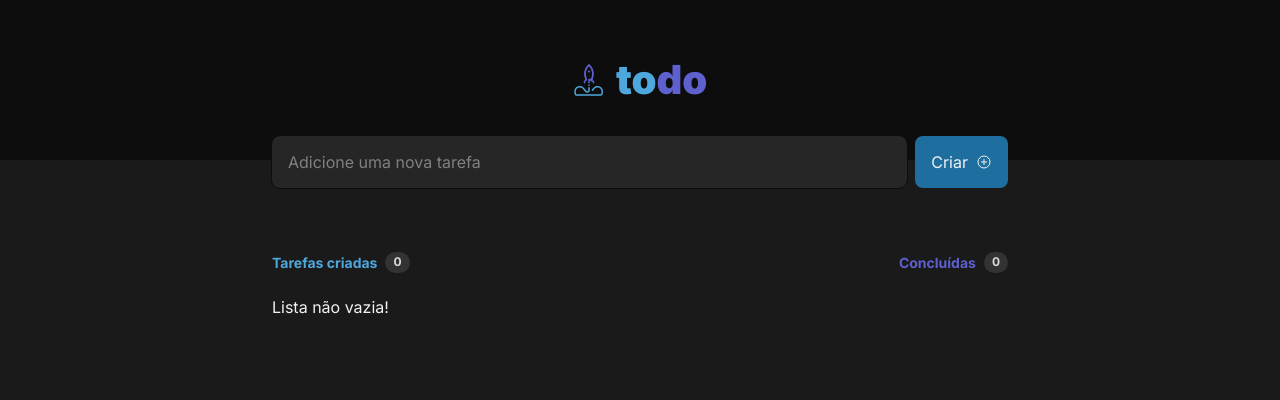
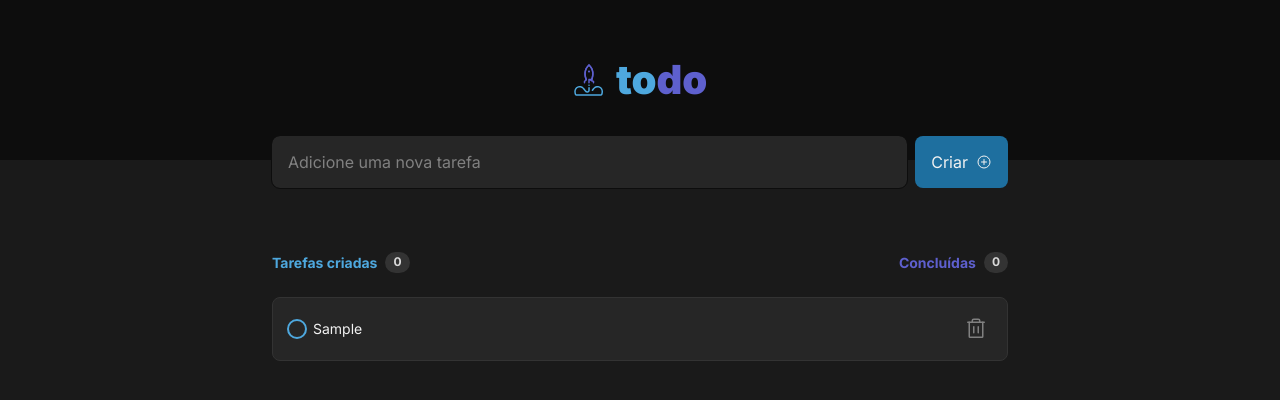
Before and after one commit to araujodg/toDo-Rocket, a React (Vite) app: page / in a window 1280 px wide. Both pictures are taken after typing "Sample" into the empty fields and a click on the button "Criar". Shown: the top 400 px of the page. Built offline with nearby package versions, Linux system fonts and the light colour scheme.

Commit message:
Cria a lista de tarefas e a lógica de estilo quando são concluídas

```diff
--- a/src/App.tsx
+++ b/src/App.tsx
@@ -4,12 +4,11 @@ import { NewTask } from './components/NewTask';
 
 import styles from './App.module.css';
 import { TaskList } from './components/TaskList';
-import { ChangeEvent, useState } from 'react';
+import { useState } from 'react';
 
-interface TasksTypes {
+export interface TasksTypes {
   content: string,
-  id: string,
-  isDone: boolean,
+  id?: string,
 }
 
 export default function App() {
@@ -19,7 +18,6 @@ export default function App() {
     const newTask: TasksTypes = {
       content: taskText,
       id: uuidv4(),
-      isDone: false,
     }
 
     setTasks([...tasks, newTask])
--- /dev/null
+++ b/src/components/Task.module.css
@@ -0,0 +1,70 @@
+.mainContainer {
+  background: var(--grey-500);
+  border: 1px solid var(--grey-400);
+  color: var(--grey-100);
+  padding: 1rem;
+  display: flex;
+  justify-content: space-between;
+  align-items: center;
+  border-radius: 8px;
+  gap: 0.75rem;
+}
+
+.titleContainer {
+  display: block;
+  position: relative;
+  padding-left: 1.5rem;
+  gap: 0.75rem;
+  line-height: 1.4;
+  font-size: 0.875rem;
+}
+
+.titleContainer input {
+  position: absolute;
+  opacity: 0;
+  cursor: pointer;
+  width: 1.2rem;
+  height: 1.2rem;
+  top: 3px;
+  left: 2px;
+  z-index: 1;
+}
+
+.deleteBtn {
+  background: transparent;
+  border: 0;
+  color: var(--grey-300);
+  display: flex;
+  justify-content: center;
+  align-items: center;
+  padding: 0.2rem 0.2rem;
+  border-radius: 4px;
+}
+
+.deleteBtn:hover {
+  cursor: pointer;
+  color: var(--danger-color);
+  background: var(--grey-400);
+}
+
+.checkmark {
+  position: absolute;
+  top: 2px;
+  left: 0;
+  width: 1rem;
+  height: 1rem;
+  border-radius: 999px;
+  outline: 2px solid var(--blue-base);
+  border: none;
+  text-align: center;
+}
+
+.titleContainer input:checked ~ .checkmark {
+  background-color: var(--purple-dark);
+  outline: 2px solid var(--purple-dark);
+}
+
+.done {
+  text-decoration: line-through;
+  color: var(--grey-300);
+}
--- /dev/null
+++ b/src/components/Task.tsx
@@ -0,0 +1,34 @@
+import { Check, Trash } from 'phosphor-react';
+import styles from './Task.module.css';
+import { useState } from 'react';
+import { TasksTypes } from '../App';
+
+export function Task({ content }: TasksTypes) {
+  const [status, setStatus] = useState(0);
+
+  function handleChecked() {
+    if (status === 0) {
+      setStatus(1);
+      return;
+    }
+    if (status === 1) {
+      setStatus(0);
+      return;
+    }
+  }
+
+  return (
+    <div className={styles.mainContainer}>
+      <label className={styles.titleContainer} htmlFor="taskTitle">
+        <p className={status === 1 ? styles.done : 'undone'}>{content}</p>
+        <input onChange={handleChecked} type="checkbox" name="taskTitle" />
+        <span className={styles.checkmark}>
+          <Check style={{ display: status === 1 ? 'inline' : 'none' }} />
+        </span>
+      </label>
+      <button className={styles.deleteBtn} type="button">
+        <Trash size={24} />
+      </button>
+    </div>
+  );
+}
--- a/src/components/TaskList.tsx
+++ b/src/components/TaskList.tsx
@@ -1,18 +1,14 @@
 import { Clipboard } from 'phosphor-react'
 import { useState } from 'react'
+import { Task } from './Task';
 import styles from './TaskList.module.css'
+import { TasksTypes } from '../App';
 
-interface TasksTypes {
-  content: string,
-  id: string,
-  isDone: boolean,
-}
-
-interface TaskListProps {
+export interface TaskListProps {
   tasks?: TasksTypes[],
 }
 
-export function TaskList({ tasks = [], ...props }: TaskListProps) {
+export function TaskList({ tasks = [] }: TaskListProps) {
 
   const isTaskListEmpty = tasks.length === 0;
 
@@ -26,7 +22,9 @@ export function TaskList({ tasks = [], ...props }: TaskListProps) {
         <Clipboard size={56}/>
         <p className={styles['emptyList__text--bold']}>Você ainda não tem tarefas cadastradas</p>
         <p>Crie tarefas e organize seus itens a fazer</p>
-      </div> : 'Lista não vazia!'}
+      </div> : tasks.map((task: TasksTypes) => (
+         <Task key={task.id} content={task.content} />
+      ) )}
     </div>
   )
 }
```
